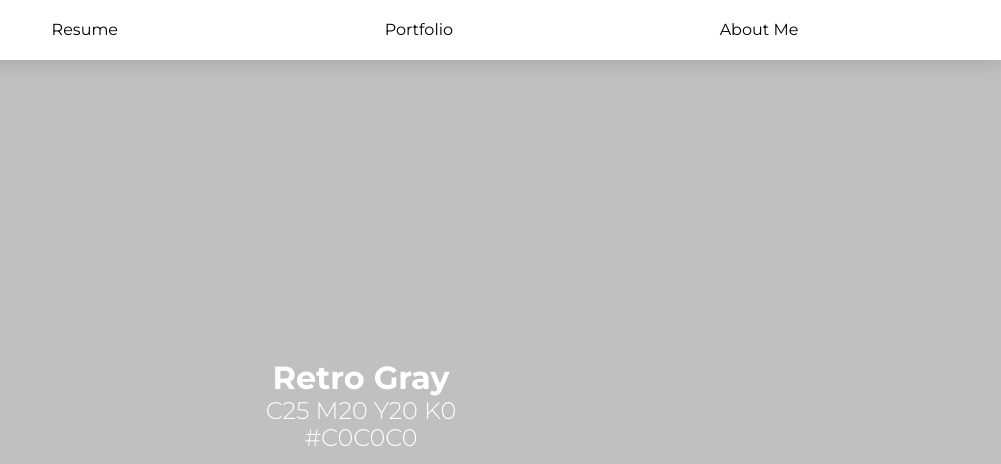
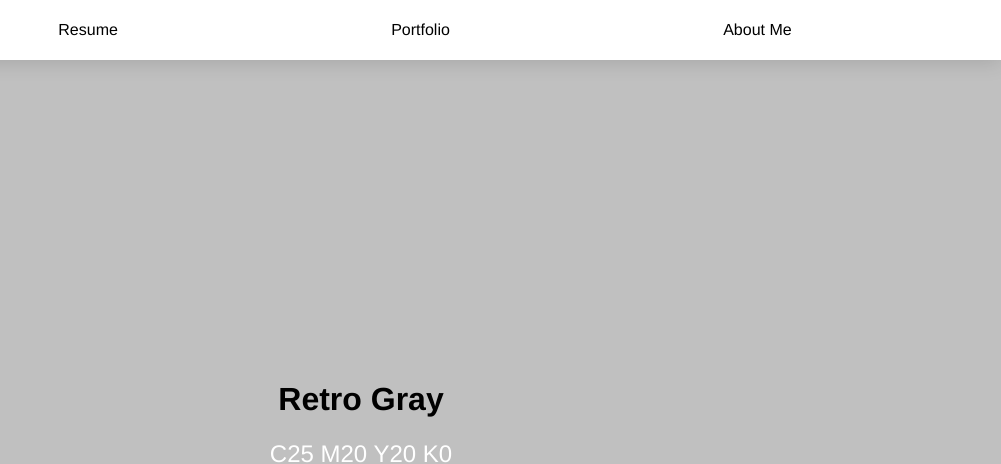
Before and after one commit to egoldberg30/Portfolio, a website: page deploy/index.html in a window 1280 px wide. Shown: the top 464 px of the page, 279-1280 px from the left. Drawn offline with Linux system fonts and the light colour scheme.

Commit message:
type update

```diff
--- a/dev/scss/base/_typography.scss
+++ b/dev/scss/base/_typography.scss
@@ -3,13 +3,14 @@
 ============= */
 
 body{
-    font-family: 'Montserrat', sans-serif;
+    // font-family: 'Montserrat', sans-serif;
+    font-family: "Helvetica Neue",
 
     h1{
         margin: 0;
         padding: 10;
         font-size: 2rem;
-        color: white;
+        color: white !important;
         font-weight: bold;
     }
 
--- a/dev/scss/components/_navigation.scss
+++ b/dev/scss/components/_navigation.scss
@@ -4,11 +4,11 @@
 #nav-container{
 
    li{
-        margin-bottom: 18px;
+        margin-bottom: 20px;
         line-height: 2rem;
 
         #graylink:hover,
-        #graylink:active {color: yellow;}
+        #graylink:active{color: yellow;}
 
         @include lg {
             align-items: center;
@@ -19,7 +19,8 @@
 
         a{
             text-align: center;
-            font-family: 'Montserrat', sans-serif;
+            // font-family: 'Montserrat', sans-serif;
+            font-family: "Helvetica Neue";
             font-weight: medium;
             font-size: rem-calc(16);
             color: black;
```
Also changed, not shown: deploy/css/styles.css.
